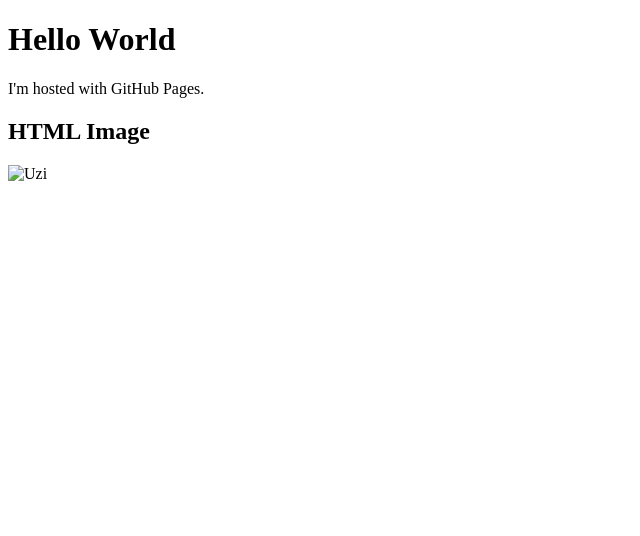
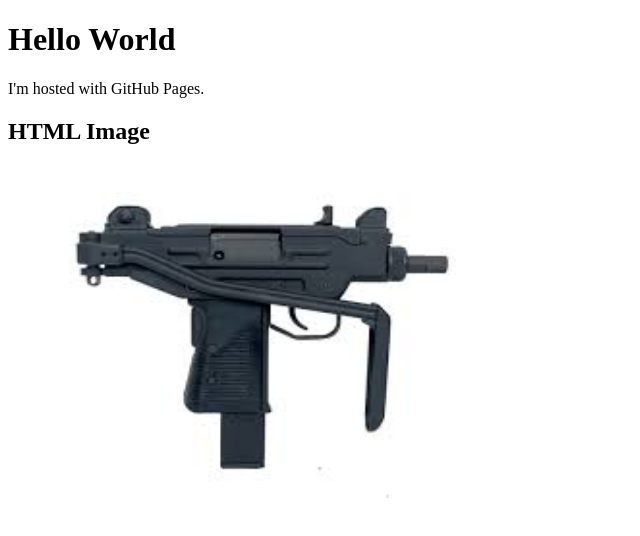
Before and after one commit to muzarowicz/muzarowicz, a plain HTML site: page index.html in a window 1280 px wide. Shown: the whole page, without its empty margins (0-640 px from the left). Drawn offline with Linux system fonts and the light colour scheme.

Commit message:
Update index.html

```diff
--- a/index.html
+++ b/index.html
@@ -4,7 +4,7 @@
 <h1>Hello World</h1>
 <p>I'm hosted with GitHub Pages.</p>
 <h2>HTML Image</h2>
-<img src="uzi.jpg" alt="Uzi" width="500" height="333">
+<img src="uzi.jpeg" alt="Uzi" width="500" height="333">
 <script type="text/javascript">
 (function(window, document, dataLayerName, id) {
 window[dataLayerName]=window[dataLayerName]||[],window[dataLayerName].push({start:(new Date).getTime(),event:"stg.start"});var scripts=document.getElementsByTagName('script')[0],tags=document.createElement('script');
```
